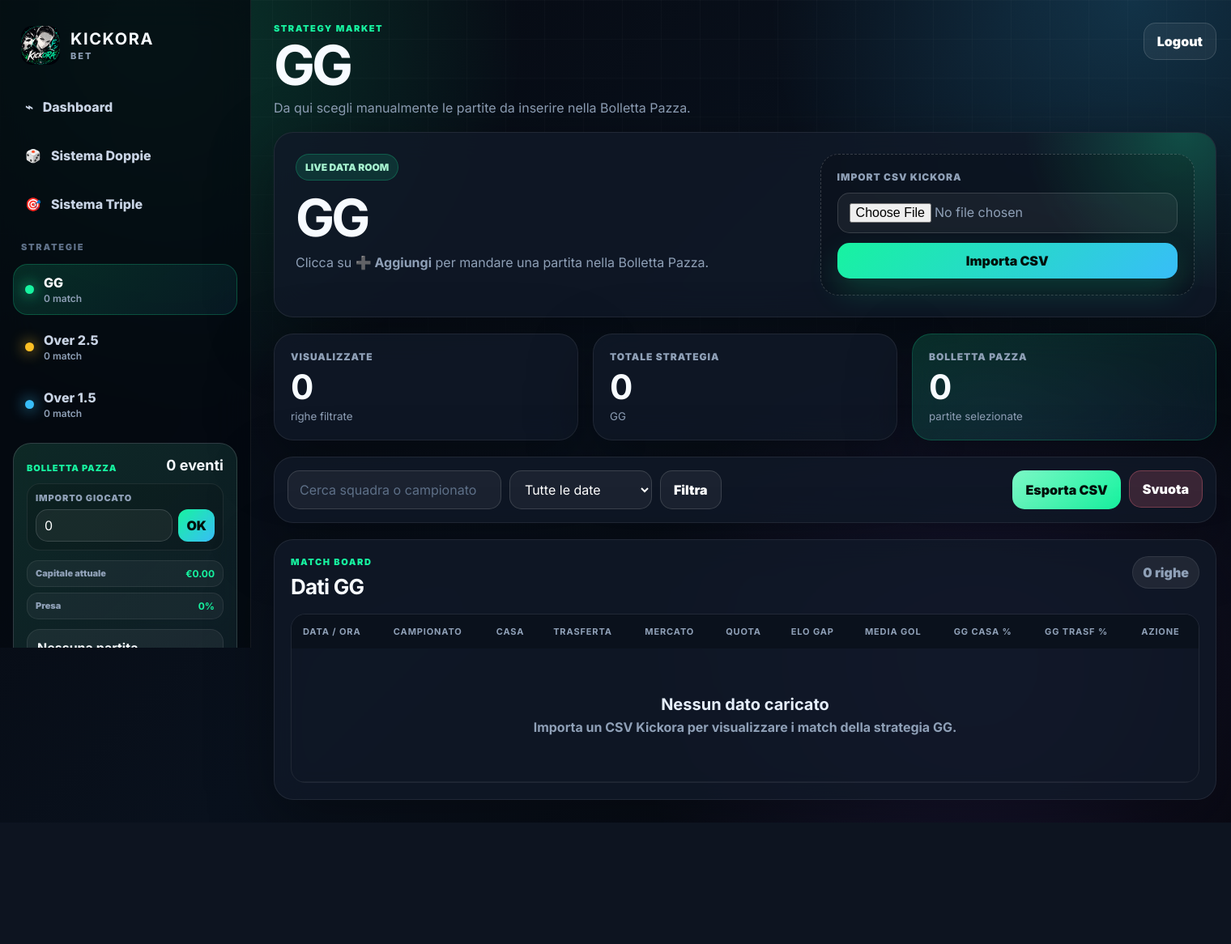
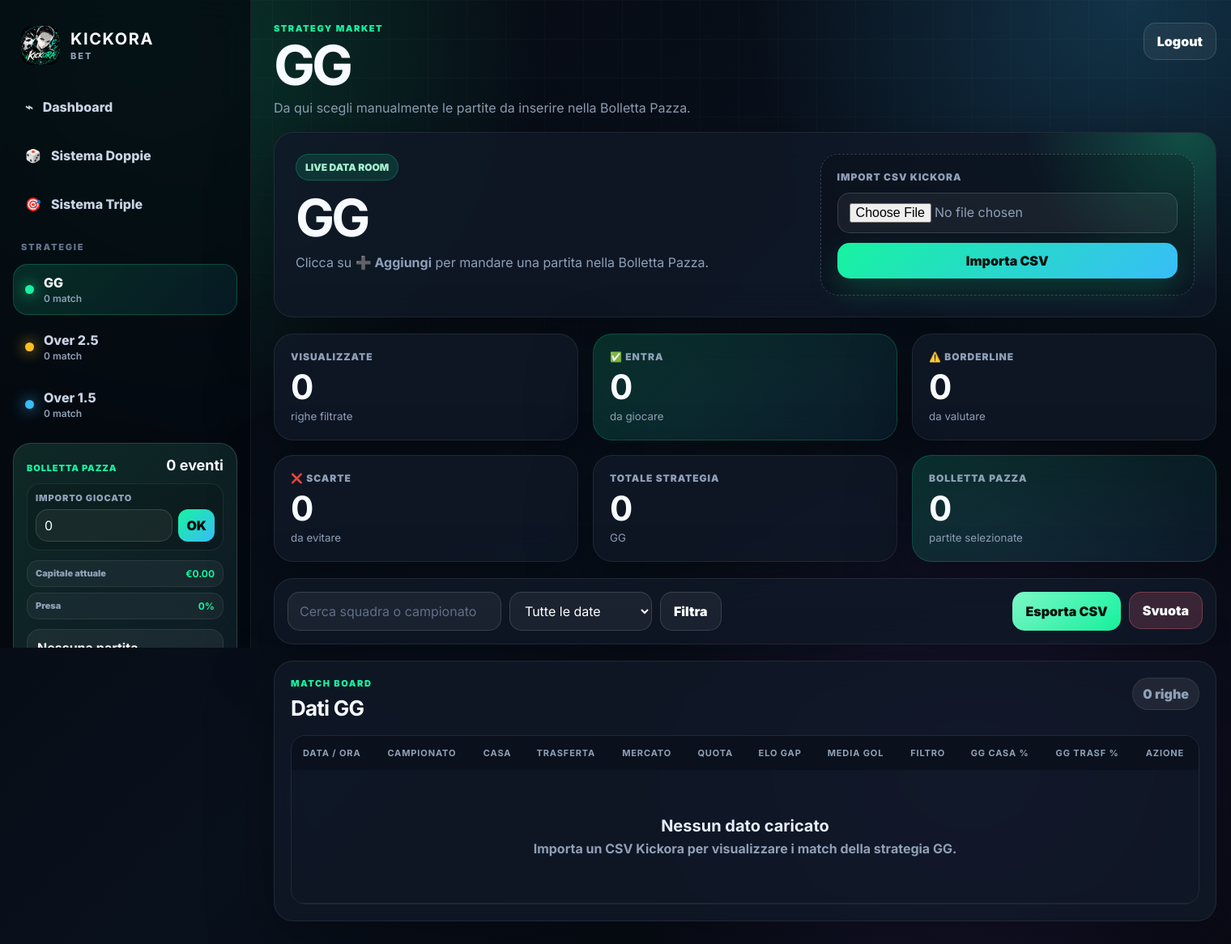
Before and after one commit to diablo130219/CGMBET, a Flask app: page / in a window 1520 px wide. Shown: the whole page at 81% size. Before the commit the page ends 1016 px from the top, so only its background shows below. Run offline with Flask 3, Linux system fonts and the light colour scheme; the visitor is signed in with stand-in values (Sample User, id 1); data that the repository does not hold is empty.

Commit message:
Add files via upload

```diff
--- a/app.py
+++ b/app.py
@@ -424,7 +424,26 @@
     query += " ORDER BY match_date ASC, match_time ASC, championship ASC"
 
     conn = get_db()
-    matches = conn.execute(query, params).fetchall()
+    raw_matches = conn.execute(query, params).fetchall()
+
+    # Ripristino statistiche filtro partita: ENTRA / BORDERLINE / SCARTA
+    matches = []
+    stat_entra = 0
+    stat_borderline = 0
+    stat_scarta = 0
+    for m in raw_matches:
+        md = dict(m)
+        filtri = calcola_score(m, strategy)
+        md["filtri"] = filtri
+        if filtri["semaforo"] == "entra":
+            stat_entra += 1
+        elif filtri["semaforo"] == "borderline":
+            stat_borderline += 1
+        else:
+            stat_scarta += 1
+
+        matches.append(md)
+
     total_strategy = conn.execute("SELECT COUNT(*) FROM matches WHERE strategy=?", (strategy,)).fetchone()[0]
     total_all, gg_count, over25_count, over15_count = get_counts(conn)
 
@@ -450,6 +469,9 @@
         date_filter=date_filter,
         total=len(matches),
         total_strategy=total_strategy,
+        stat_entra=stat_entra,
+        stat_borderline=stat_borderline,
+        stat_scarta=stat_scarta,
         total_all=total_all,
         gg_count=gg_count,
         over25_count=over25_count,
--- a/templates/index.html
+++ b/templates/index.html
@@ -81,6 +81,9 @@
 
     <section class="kpi-grid">
       <article class="kpi-card"><span>Visualizzate</span><strong>{{ total }}</strong><small>righe filtrate</small></article>
+      <article class="kpi-card accent"><span>✅ ENTRA</span><strong>{{ stat_entra }}</strong><small>da giocare</small></article>
+      <article class="kpi-card"><span>⚠️ Borderline</span><strong>{{ stat_borderline }}</strong><small>da valutare</small></article>
+      <article class="kpi-card"><span>❌ Scarte</span><strong>{{ stat_scarta }}</strong><small>da evitare</small></article>
       <article class="kpi-card"><span>Totale strategia</span><strong>{{ total_strategy }}</strong><small>{{ strategy }}</small></article>
       <article class="kpi-card accent"><span>Bolletta Pazza</span><strong>{{ bolletta|length }}</strong><small>partite selezionate</small></article>
     </section>
@@ -128,6 +131,7 @@
               <th>Quota</th>
               <th>ELO GAP</th>
               <th>Media Gol</th>
+              <th>Filtro</th>
               {% if strategy == 'GG' %}
               <th>GG Casa %</th>
               <th>GG Trasf %</th>
@@ -149,6 +153,16 @@
               <td><span class="prob-pill">{{ "%.2f"|format(m.odd or 0) }}</span></td>
               <td><span class="elo-pill">{{ m.elo_gap }}</span></td>
               <td><span class="elo-pill">{{ m.notes }}</span></td>
+              <td>
+                {% if m.filtri.semaforo == "entra" %}
+                  <span class="market-pill" style="background:rgba(0,230,118,.12);color:#00e676;">✅ ENTRA</span>
+                {% elif m.filtri.semaforo == "borderline" %}
+                  <span class="market-pill" style="background:rgba(255,193,7,.12);color:#ffd54f;">⚠️ BORDER</span>
+                {% else %}
+                  <span class="market-pill" style="background:rgba(255,82,82,.12);color:#ff5252;">❌ SCARTA</span>
+                {% endif %}
+                <small>{{ m.filtri.score }}/{{ m.filtri.max }} filtri</small>
+              </td>
 
               {% if strategy == 'GG' %}
               <td><span class="stat-pill">{{ m.gg_home }}%</span></td>
```
